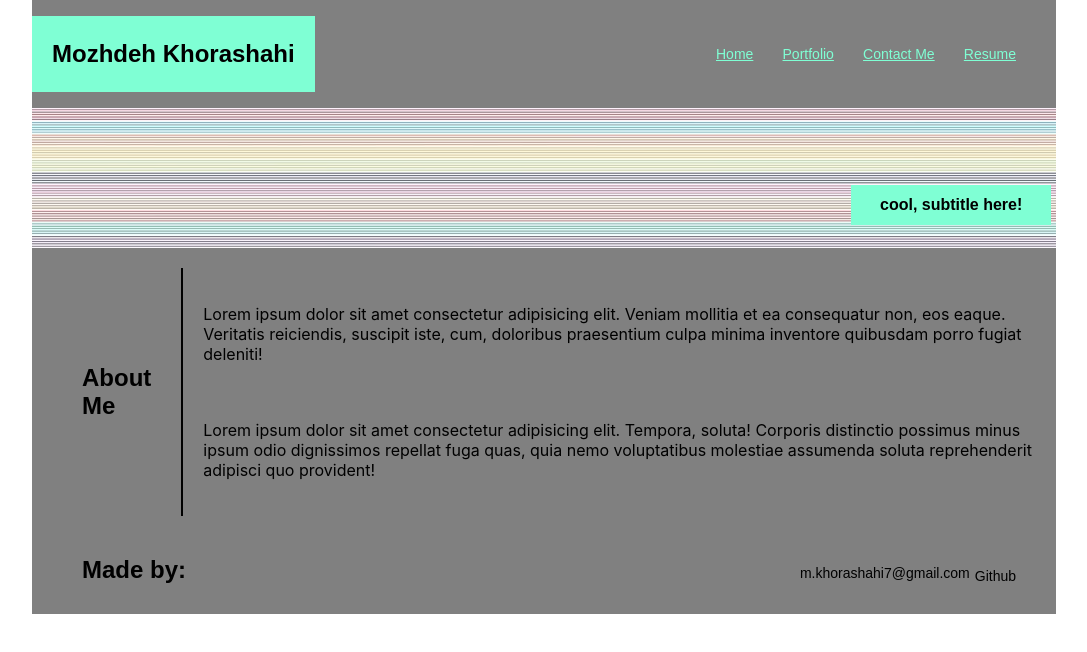
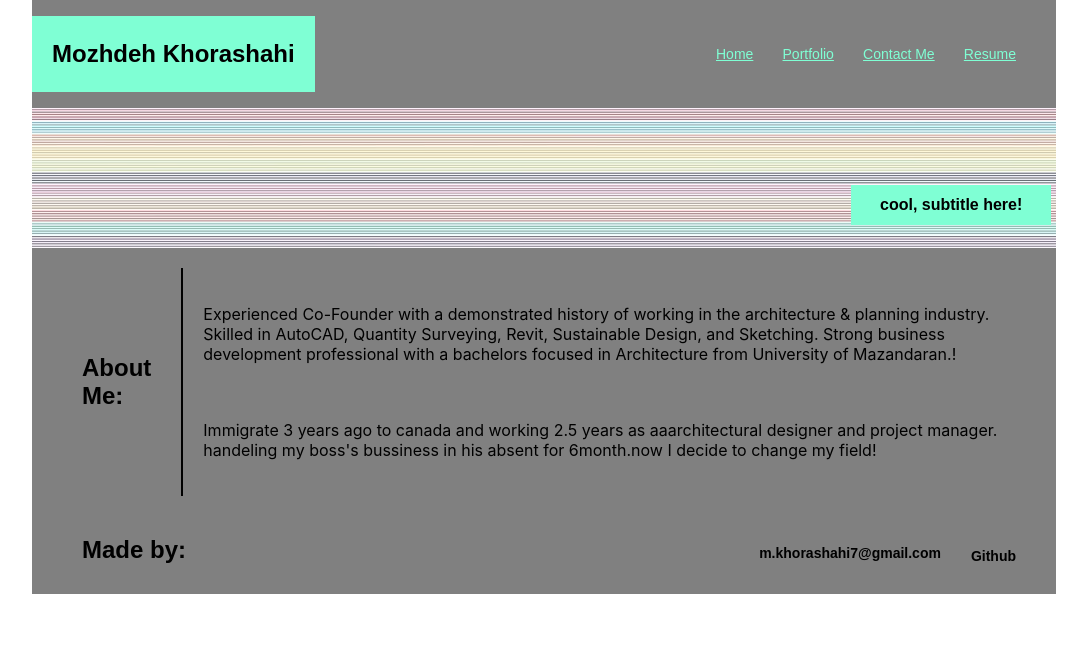
Before and after one commit to mojsun/portfolio-react, a React (Create React App) app: page / in a window 1280 px wide. Shown: the top 652 px of the page, without its empty margins (96-1183 px from the left). Built offline with nearby package versions, Linux system fonts and the light colour scheme.

Commit message:
modifying the home and portfolior

```diff
--- a/src/App.css
+++ b/src/App.css
@@ -165,7 +165,7 @@ footer {
 footer ul {
   display: flex;
   justify-content: flex-end;
-  gap: 5px;
+  gap: 30px;
   min-width: 450px;
   justify-items: left;
   justify-self: left;
@@ -185,6 +185,7 @@ footer h2 {
   padding-bottom: 5px;
   font-family: sans-serif;
   font-size: 14px;
+  font-weight: bold;
   /*text-decoration: underline 2px;*/
 }
 .info {
--- a/src/components/Home/index.js
+++ b/src/components/Home/index.js
@@ -3,21 +3,21 @@ import React from "react";
 function Home() {
   return (
     <section>
-      <h2>About Me</h2>
+      <h2>About Me:</h2>
       <article>
         <p>
           {" "}
-          Lorem ipsum dolor sit amet consectetur adipisicing elit. Veniam
-          mollitia et ea consequatur non, eos eaque. Veritatis reiciendis,
-          suscipit iste, cum, doloribus praesentium culpa minima inventore
-          quibusdam porro fugiat deleniti!
+          Experienced Co-Founder with a demonstrated history of working in the
+          architecture & planning industry. Skilled in AutoCAD, Quantity
+          Surveying, Revit, Sustainable Design, and Sketching. Strong business
+          development professional with a bachelors focused in Architecture from
+          University of Mazandaran.!
         </p>
         <p>
           {" "}
-          Lorem ipsum dolor sit amet consectetur adipisicing elit. Tempora,
-          soluta! Corporis distinctio possimus minus ipsum odio dignissimos
-          repellat fuga quas, quia nemo voluptatibus molestiae assumenda soluta
-          reprehenderit adipisci quo provident!
+          Immigrate 3 years ago to canada and working 2.5 years as
+          aaarchitectural designer and project manager. handeling my boss's
+          bussiness in his absent for 6month.now I decide to change my field!
         </p>
       </article>
     </section>
--- a/src/components/Portfolio/index.js
+++ b/src/components/Portfolio/index.js
@@ -8,7 +8,7 @@ import surfreport from "../../images/surf-report.jpeg";
 function Portfolio() {
   return (
     <section>
-      <h2 class="work">Work</h2>
+      <h2 class="work">Work:</h2>
       <article class="grid">
         <div
           class="k"
```
